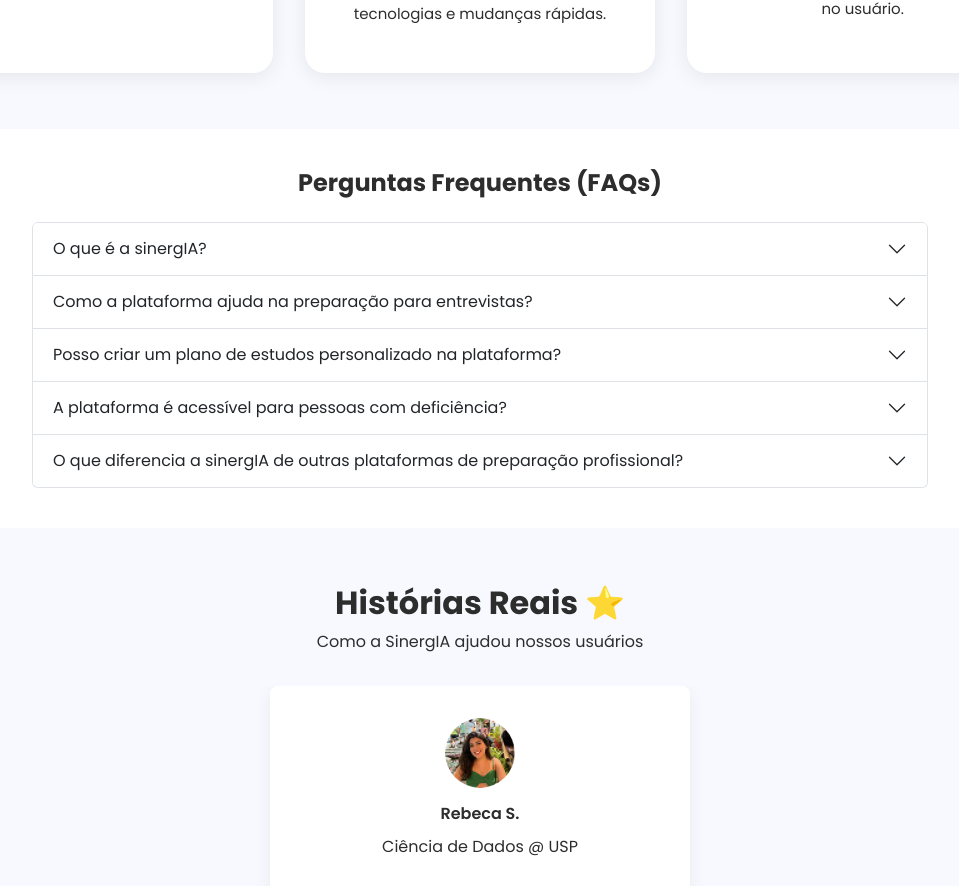
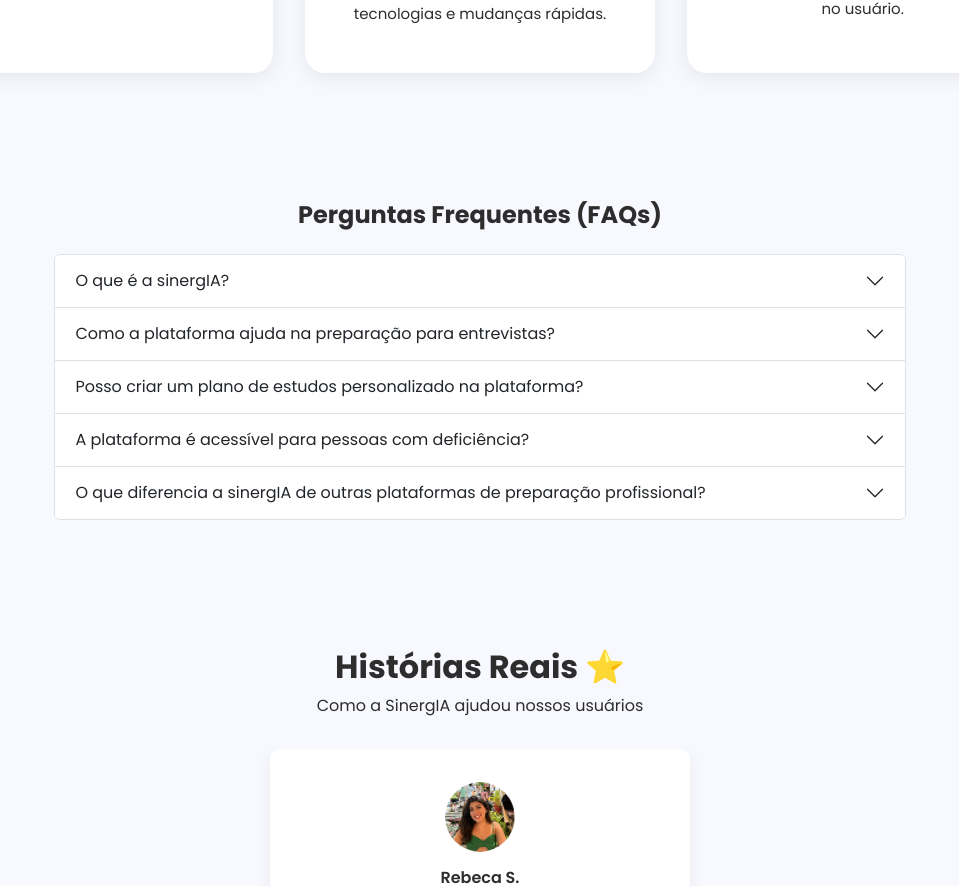
Before and after one commit to fiap-webdesign/global-solution-sinergia, a React (Vite) app: page / in a window 1280 px wide. Shown: the part 1040-1926 px from the top of the page, without its empty margins (160-1119 px from the left). Built offline with nearby package versions, Linux system fonts and the light colour scheme.

Commit message:
Update AccordionFaq background

```diff
--- a/src/components/AccordionFaq/Index.tsx
+++ b/src/components/AccordionFaq/Index.tsx
@@ -4,6 +4,7 @@
 
 import {
     Accordion,
+    AccordionContainer,
     AccordionButton,
     AccordionBody
 } from './styles';
@@ -23,6 +24,7 @@
 
     return (
         <Accordion>
+            <AccordionContainer>
                 <h2 className="accordion-title">Perguntas Frequentes (FAQs)</h2>
 
                 <div className="accordion">
@@ -47,6 +49,7 @@
                         </div>
                     ))}
                 </div>
+            </AccordionContainer>
         </Accordion>
     );
 }
--- a/src/components/AccordionFaq/styles.ts
+++ b/src/components/AccordionFaq/styles.ts
@@ -2,9 +2,15 @@
 import styled from "styled-components";
 import { Spaces, BorderRadiuses, FontFamilies, Colors } from "../../shared/DesignTokens";
 
-export const Accordion = styled.div`
+export const Accordion = styled.section`
+    background: ${Colors.GRAY};
+    padding: ${Spaces.FOUR}
+`;
+
+export const AccordionContainer = styled.div`
     width: 70%;
     margin: ${Spaces.FIVE} auto;
+    background: ${Colors.GRAY};
 
     .accordion-title {
         text-align: center;
```
Lines whose indentation alone changed are shown as unchanged.
